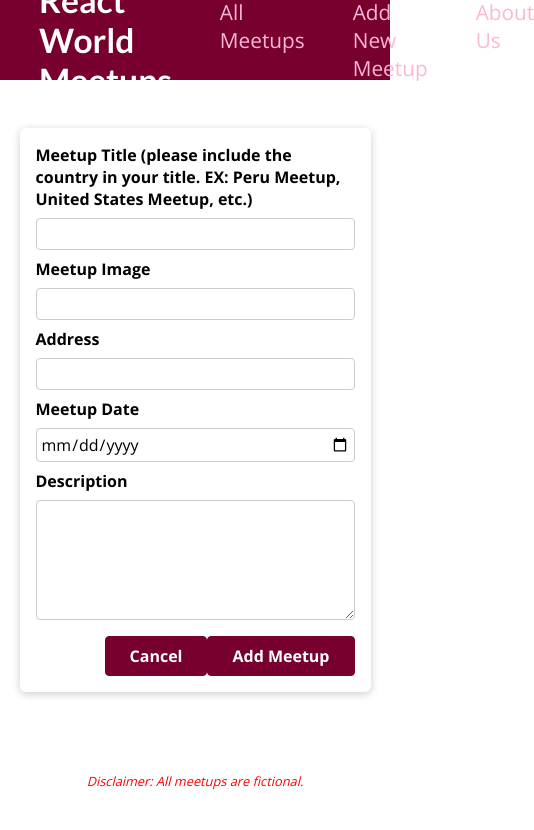
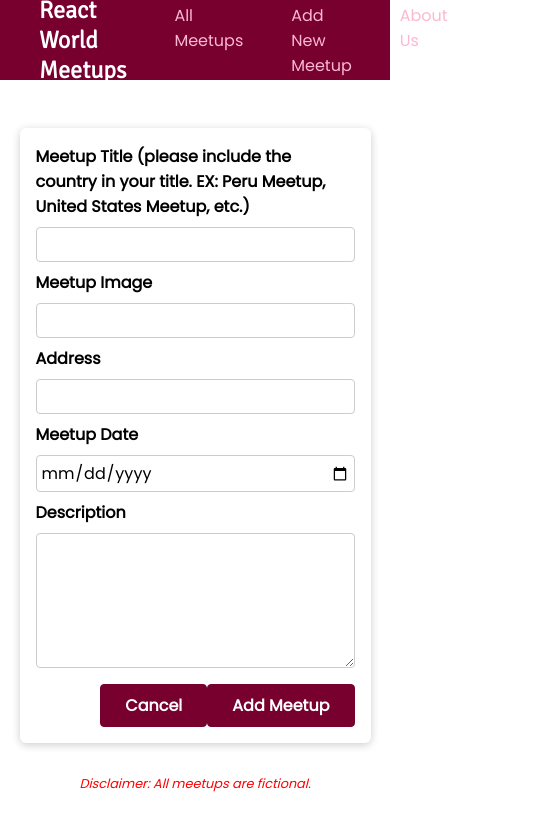
Before and after one commit to EmeraldSerpent57/nextjs-practice, a Next.js app: page /new-meetup in a window 390 px wide. Shown: the top 830 px of the page, 534 px wide, since content can reach past the window. Built offline with nearby package versions, Linux system fonts and the light colour scheme.

Commit message:
added media queries

```diff
--- a/components/about/AboutUs.module.css
+++ b/components/about/AboutUs.module.css
@@ -53,3 +53,25 @@
     text-align: center;
     font-size: 1.7rem;
 }
+
+@media screen and (max-width: 1024px) {
+  .body {
+    width: 100%;
+    margin-left: 0;
+  }
+  .header {
+    margin-left: 0;
+    margin-right: 0;
+    font-size: 1.4rem;
+  }
+  .sectionHeader {
+    font-size: 1.7rem;
+  }
+  .section img {
+    width: 60%;
+    height: 300px;
+  }
+  .section p {
+    font-size: .95rem;
+  }
+}
--- a/components/layout/MainNavigation.module.css
+++ b/components/layout/MainNavigation.module.css
@@ -37,3 +37,12 @@
 .header a.active {
   color: white;
 }
+
+@media  screen and (max-width: 1024px) {
+  .logo {
+    font-size: 1.5rem;
+  }
+  .header a {
+    font-size: 1rem;
+  }
+}
--- a/styles/globals.css
+++ b/styles/globals.css
@@ -1,11 +1,10 @@
-@import url('https://fonts.googleapis.com/css2?family=Lato:wght@700&family=Open+Sans:wght@400;700&display=swap');
-
+@import url('https://fonts.googleapis.com/css2?family=Lato&family=Poppins&family=Signika:wght@300&display=swap');
 * {
   box-sizing: border-box;
 }
 
 body {
-  font-family: 'Open Sans', 'Lato', sans-serif;
+  font-family: 'Poppins', 'Lato', sans-serif;
   margin: 0;
 }
 
@@ -15,7 +14,7 @@
 h4,
 h5,
 h6 {
-  font-family: 'Lato', sans-serif;
+  font-family: 'Signika', sans-serif;
 }
 
 .header h1 {
@@ -40,3 +39,17 @@
   margin-right: -15rem;
   margin-bottom: -2rem;
 }
+
+@media screen and (max-width: 1024px) {
+  .header h1 {
+    margin-left: 0;
+    margin-right: 0;
+    font-size: 2rem;
+  }
+  .disclaimer {
+    margin-top: 2rem;
+  }
+  .footer p {
+    margin-right: 0;
+  }
+}
```
Also changed, not shown: components/meetups/MeetupDetail.module.css (+10 -0 lines).
